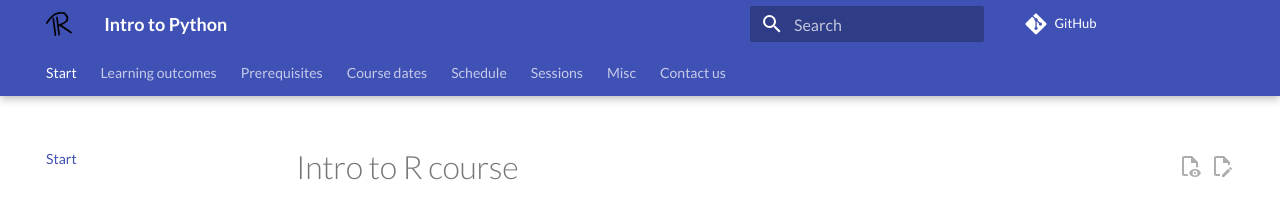
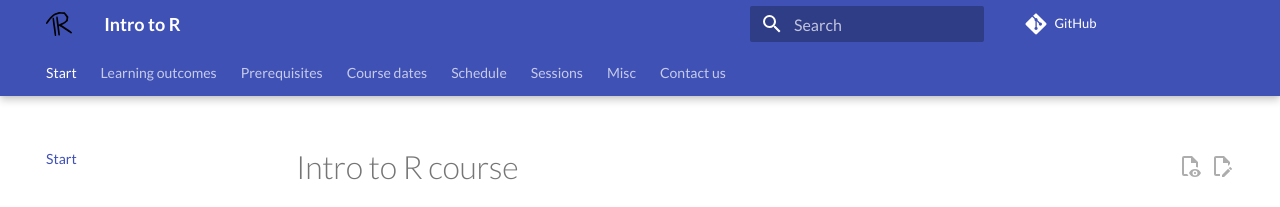
Before and after one commit to richelbilderbeek/intro_r_course, an MkDocs documentation site: the page built from docs/index.md, in a window 1280 px wide. Shown: the top 207 px of the page. Built offline with MkDocs 1.6.1 and Material for MkDocs 9.7.7, drawn with Linux system fonts in a browser that asks for light colours; comment, search, counter and statistics services are not loaded.

Commit message:
Use correct URL

```diff
--- a/mkdocs.yml
+++ b/mkdocs.yml
@@ -1,5 +1,5 @@
-site_name: Intro to Python
-repo_url: https://github.com/UPPMAX/naiss_intro_python
+site_name: Intro to R
+repo_url: https://github.com/richelbilderbeek/intro_r_course
 edit_uri: blob/main/docs/
 
 nav:
```
